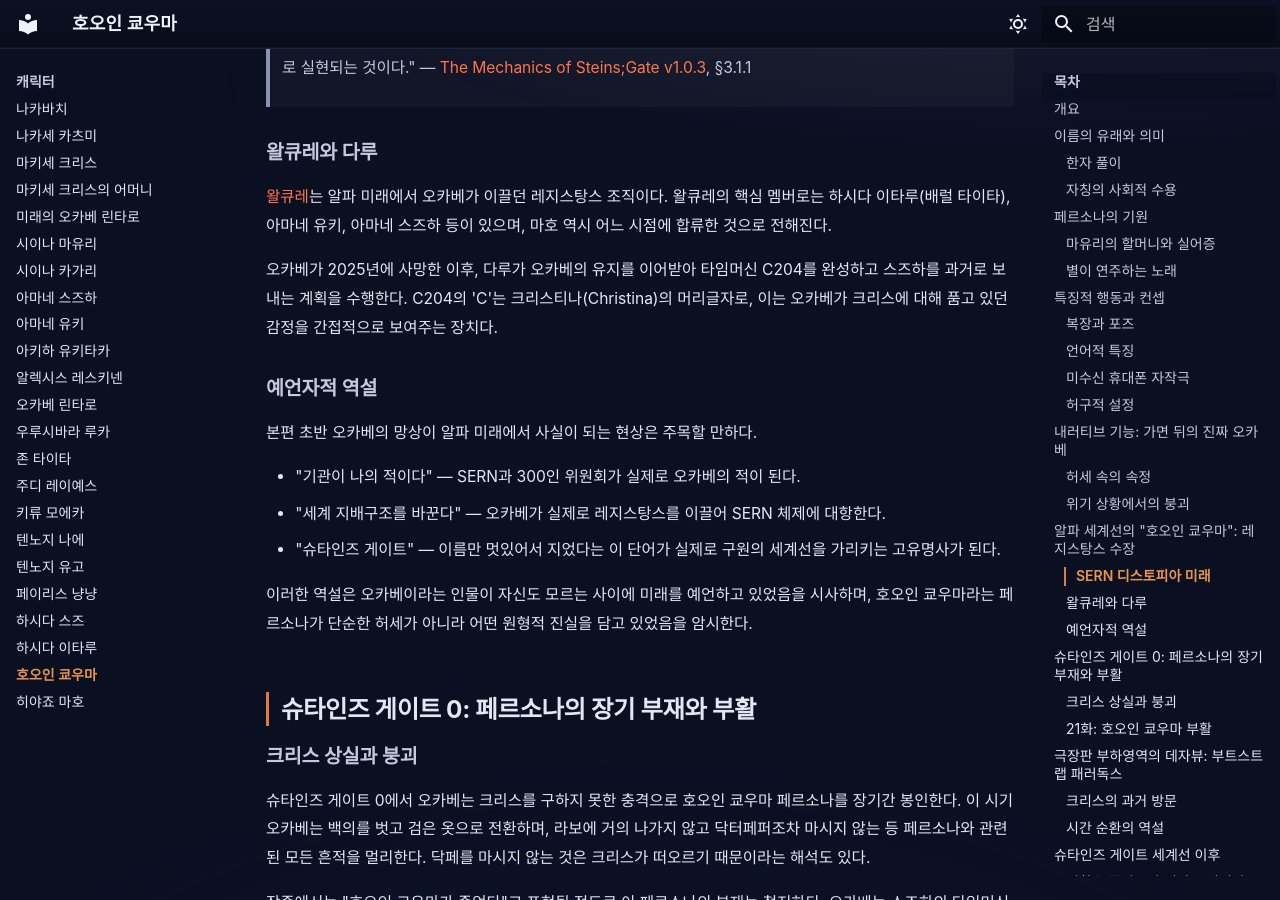
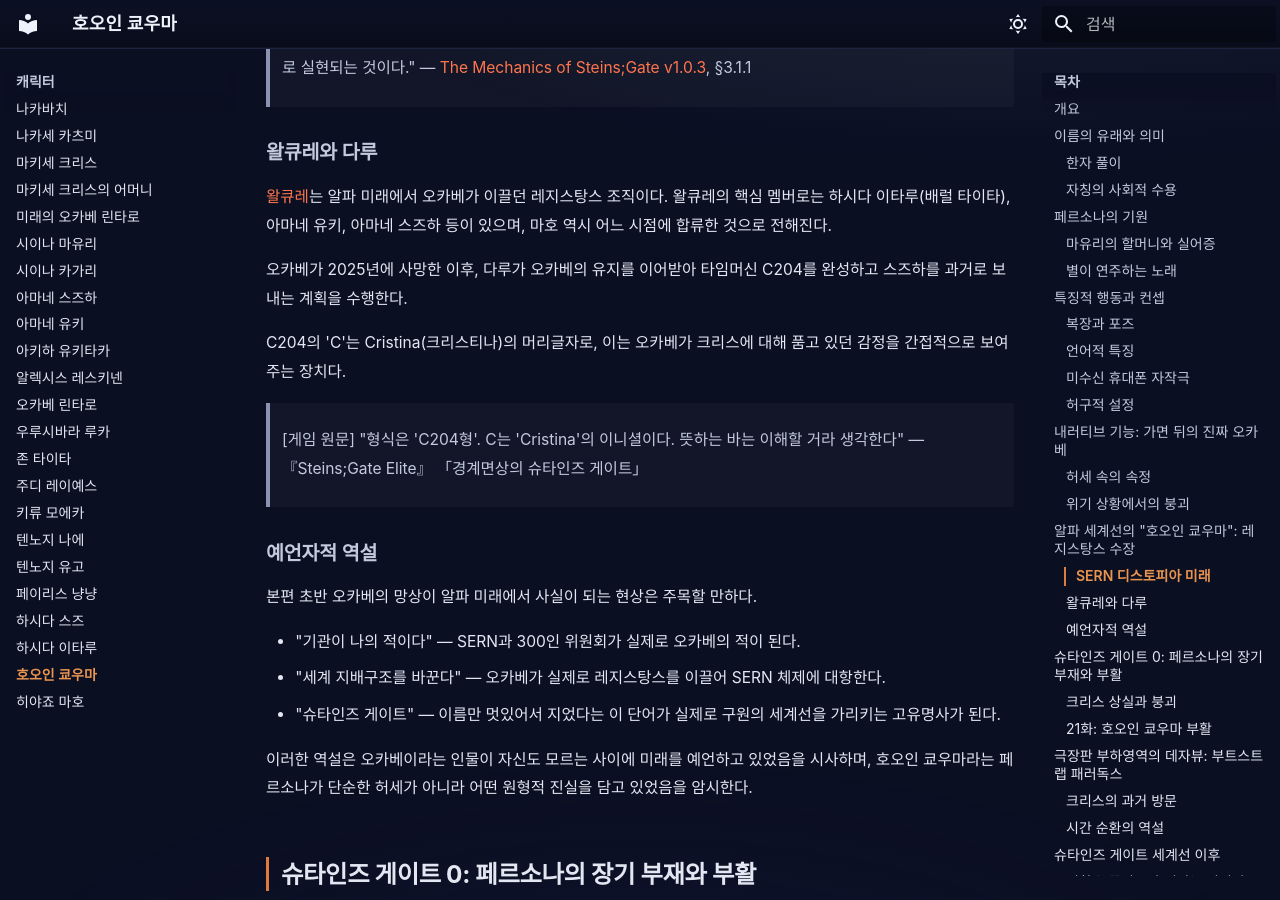
Before and after one commit to sgwiki/sgwiki.github.io, an MkDocs documentation site: the page built from wiki/캐릭터/호오인-쿄우마.md, in a window 1280 px wide and 900 px high, scrolled down 4339 px. Built offline with MkDocs 1.6.1 and Material for MkDocs 9.7.7, drawn with Linux system fonts in a browser that asks for light colours; some web fonts are replaced.

Commit message:
fix(wiki): 호오인-쿄우마 — P10 f6643c6d 패치 적용

```diff
--- a/wiki/캐릭터/호오인-쿄우마.md
+++ b/wiki/캐릭터/호오인-쿄우마.md
@@ -109,7 +109,11 @@ description: "호오인 쿄우마는 《Steins;Gate》 시리즈의 주인공
 
 [왈큐레](../organization/발키리.md)는 알파 미래에서 오카베가 이끌던 레지스탕스 조직이다. 왈큐레의 핵심 멤버로는 하시다 이타루(배럴 타이타), 아마네 유키, 아마네 스즈하 등이 있으며, 마호 역시 어느 시점에 합류한 것으로 전해진다.
 
-오카베가 2025년에 사망한 이후, 다루가 오카베의 유지를 이어받아 타임머신 C204를 완성하고 스즈하를 과거로 보내는 계획을 수행한다. C204의 'C'는 크리스티나(Christina)의 머리글자로, 이는 오카베가 크리스에 대해 품고 있던 감정을 간접적으로 보여주는 장치다.
+오카베가 2025년에 사망한 이후, 다루가 오카베의 유지를 이어받아 타임머신 C204를 완성하고 스즈하를 과거로 보내는 계획을 수행한다.
+
+C204의 'C'는 Cristina(크리스티나)의 머리글자로, 이는 오카베가 크리스에 대해 품고 있던 감정을 간접적으로 보여주는 장치다.
+
+> [게임 원문] "형식은 'C204형'. C는 'Cristina'의 이니셜이다. 뜻하는 바는 이해할 거라 생각한다" — 『Steins;Gate Elite』 「경계면상의 슈타인즈 게이트」
 
 ### 예언자적 역설
 
```
